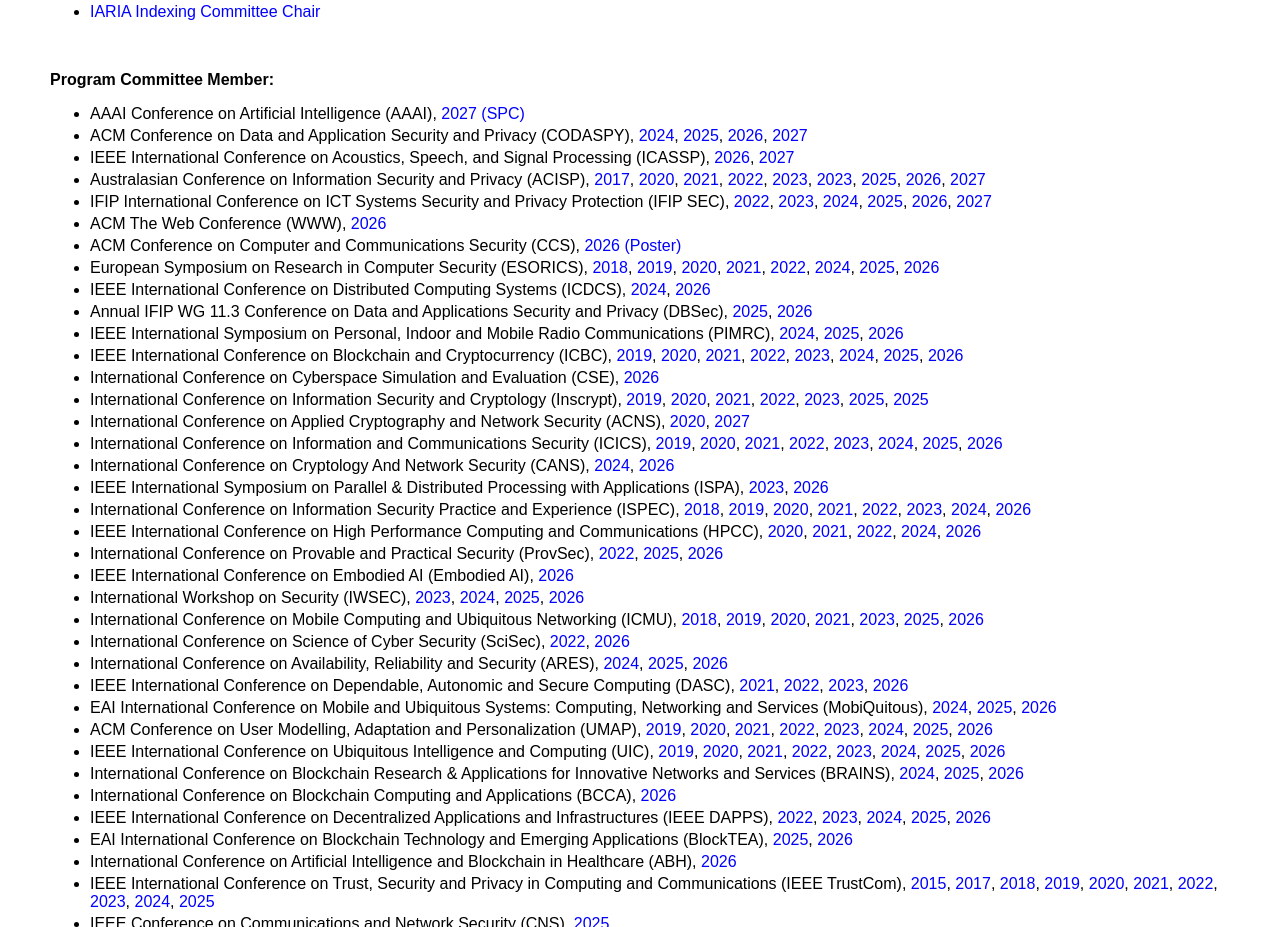
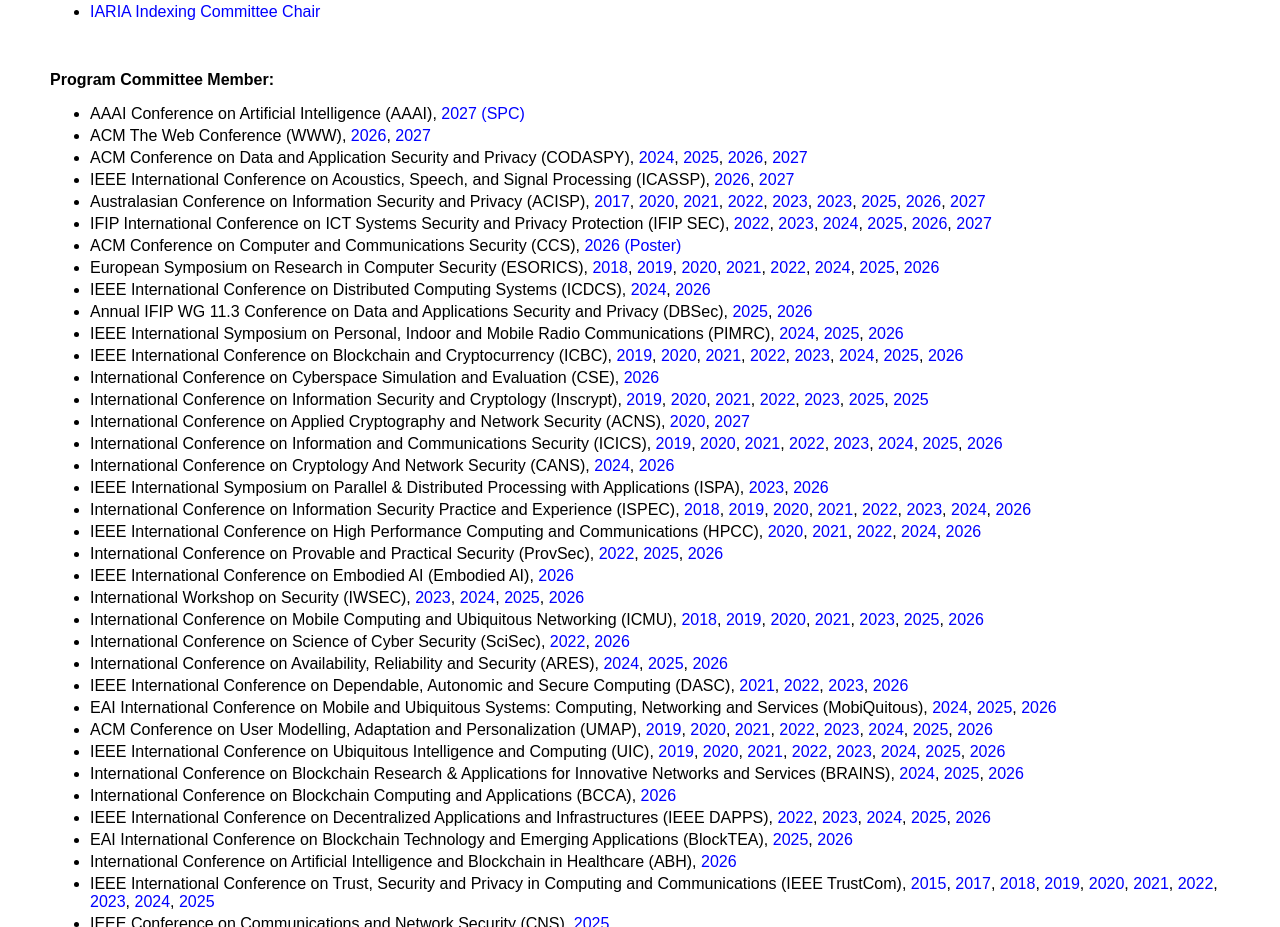
Before and after one commit to WZMeng/homepage, a plain HTML site: page index.html in a window 1280 px wide. Shown: the part 5653-6580 px from the top of the page. Drawn offline with Linux system fonts and the light colour scheme.

Commit message:
Update index.html

```diff
--- a/index.html
+++ b/index.html
@@ -834,6 +834,10 @@ AAAI Conference on Artificial Intelligence (AAAI), <a href="https://aaai.org/con
 </li>
 
 <li style="font-family:Arial;margin-bottom:3pt">
+ACM The Web Conference (WWW), <a href="https://www2026.thewebconf.org/">2026</a>, <a href="https://www2027.thewebconf.org/">2027</a>
+</li>
+
+<li style="font-family:Arial;margin-bottom:3pt">
 ACM Conference on Data and Application Security and Privacy (CODASPY), <a href="http://www.codaspy.org/2024/">2024</a>, <a href="http://www.codaspy.org/2025/">2025</a>, <a href="http://www.codaspy.org/2026/">2026</a>, <a href="http://www.codaspy.org/2027/">2027</a>
 </li>
 
@@ -849,10 +853,6 @@ Australasian Conference on Information Security and Privacy (ACISP), <a href="ht
 <li style="font-family:Arial;margin-bottom:3pt">
 IFIP International Conference on ICT Systems Security and Privacy Protection (IFIP SEC), <a href="https://ifipsec2022.compute.dtu.dk/">2022</a>,  <a href="https://ifipsec2023.psnc.pl/">2023</a>, <a href="https://ifipsec2024.co.uk/">2024</a>, <a href="https://sec2025.um.si/">2025</a>,
     <a href="https://ifipsec.org/">2026</a>, <a href="https://ifipsec.org/">2027</a>
-</li>
-
-<li style="font-family:Arial;margin-bottom:3pt">
-ACM The Web Conference (WWW), <a href="https://www2026.thewebconf.org/">2026</a>
 </li>
 
 <li style="font-family:Arial;margin-bottom:3pt">
```
